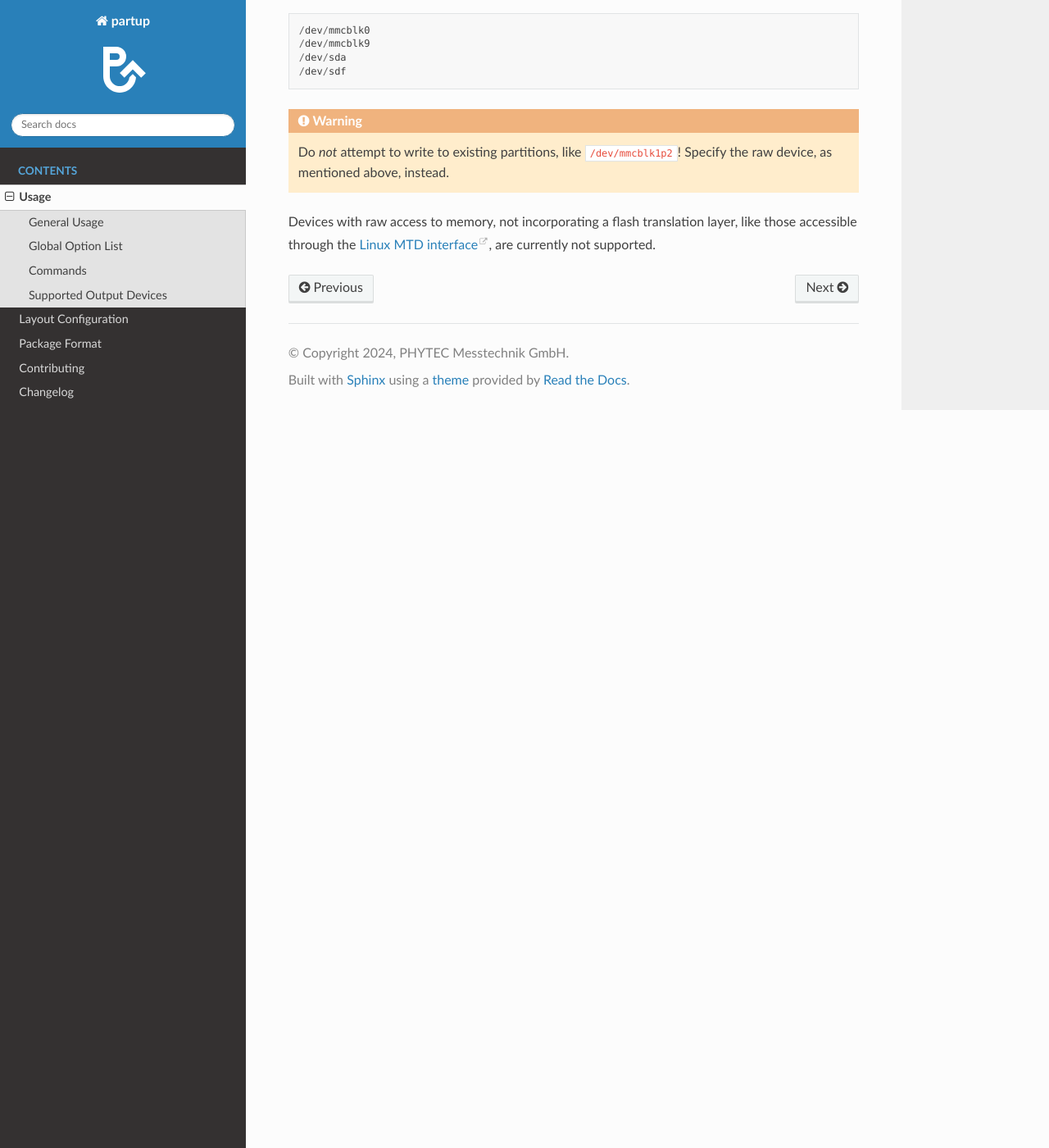
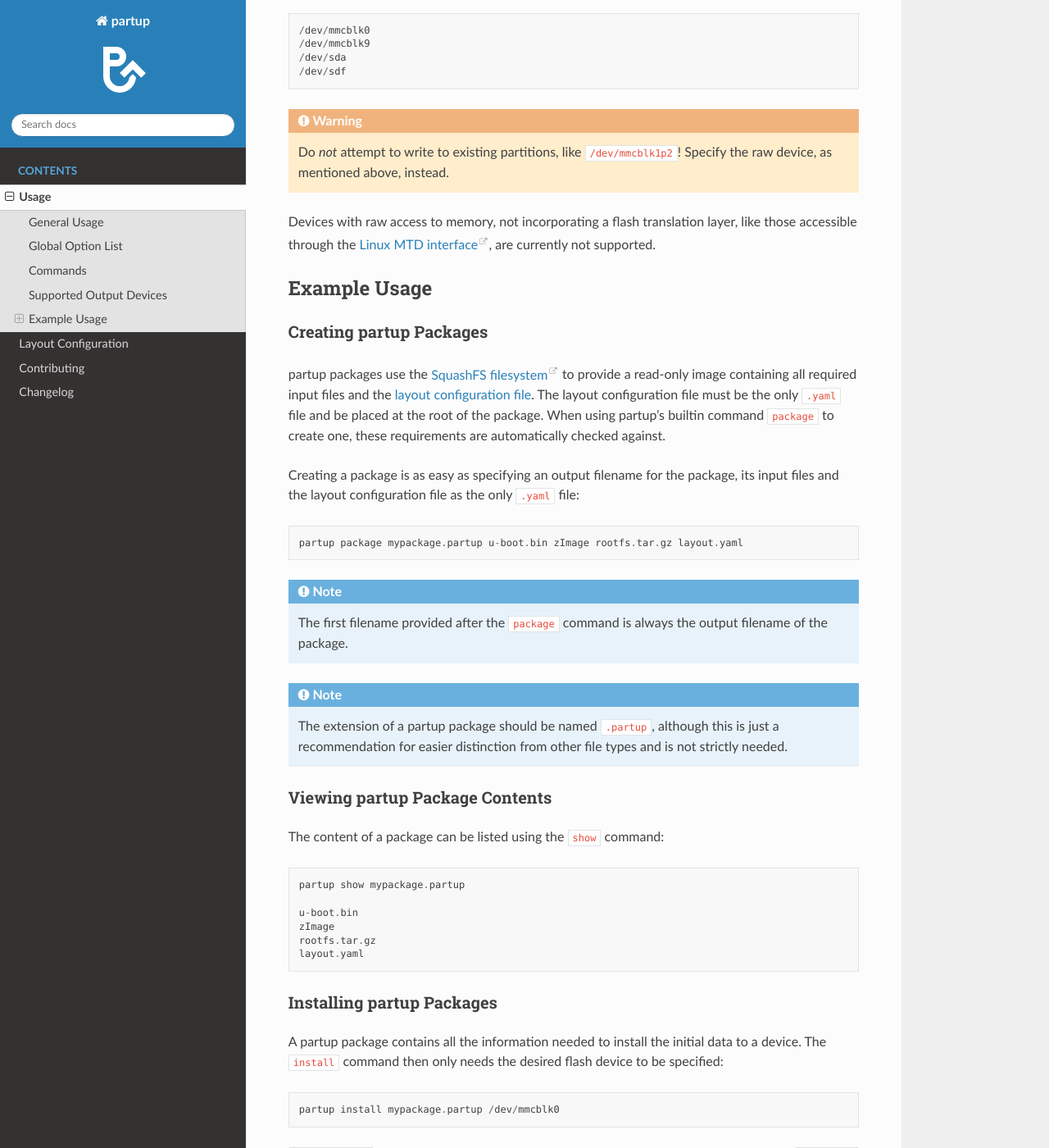
Before and after one commit to phytec/partup, a Sphinx documentation site: the page built from doc/usage.rst, in a window 1280 px wide and 1400 px high, scrolled down 1872 px. Shown: the whole window at 82% size. Built offline with Sphinx 7.4.7 and the Read the Docs theme 3.1.0, drawn with Linux system fonts in a browser that asks for light colours; some of the changed text lies outside the part shown.

Commit message:
doc: Move package documentation to usage section
Move the separate package documentation to the usage section. Rename it
to "Example Usage". This should be easier to find for users reading the
usage documentation.

Signed-off-by: Martin Schwan <m.schwan@phytec.de>

```diff
--- a/doc/index.rst
+++ b/doc/index.rst
@@ -26,6 +26,5 @@
 
    usage
    layout-config
-   package
    contributing
    changelog
--- a/doc/usage.rst
+++ b/doc/usage.rst
@@ -13,7 +13,7 @@
 
 partup also provides a command for displaying the contents of a partup package.
 For a detailed description on how these packages work and how to create them,
-see the page :doc:`package`.
+see :ref:`example-usage`.
 
 The general usage syntax looks like the following::
 
@@ -80,3 +80,57 @@
 Devices with raw access to memory, not incorporating a flash translation layer,
 like those accessible through the `Linux MTD interface
 <http://www.linux-mtd.infradead.org/>`_, are currently not supported.
+
+.. _example-usage:
+
+Example Usage
+-------------
+
+Creating partup Packages
+........................
+
+partup packages use the `SquashFS filesystem
+<https://github.com/plougher/squashfs-tools>`__ to provide a read-only image
+containing all required input files and the :doc:`layout configuration file
+<layout-config-reference>`. The layout configuration file must be the only
+``.yaml`` file and be placed at the root of the package. When using partup's
+builtin command ``package`` to create one, these requirements are automatically
+checked against.
+
+Creating a package is as easy as specifying an output filename for the package,
+its input files and the layout configuration file as the only ``.yaml`` file::
+
+   partup package mypackage.partup u-boot.bin zImage rootfs.tar.gz layout.yaml
+
+.. note::
+
+   The first filename provided after the ``package`` command is always the
+   output filename of the package.
+
+.. note::
+
+   The extension of a partup package should be named ``.partup``, although this
+   is just a recommendation for easier distinction from other file types and is
+   not strictly needed.
+
+Viewing partup Package Contents
+...............................
+
+The content of a package can be listed using the ``show`` command::
+
+   partup show mypackage.partup
+
+   u-boot.bin
+   zImage
+   rootfs.tar.gz
+   layout.yaml
+
+
+Installing partup Packages
+..........................
+
+A partup package contains all the information needed to install the initial data
+to a device. The ``install`` command then only needs the desired flash device to
+be specified::
+
+   partup install mypackage.partup /dev/mmcblk0
```
Also changed, not shown: doc/package.rst (deleted, +0 -41 lines), 1 other file.
